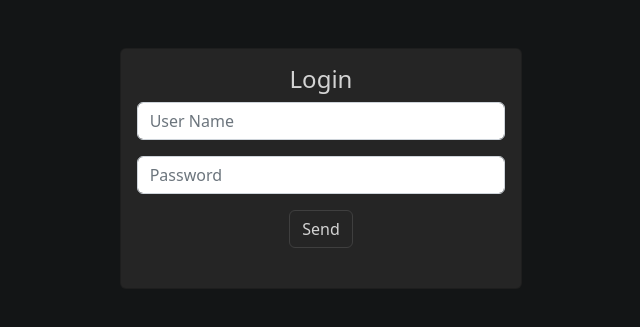
After one commit to H-Yami/IP-Get, a PHP site: page / in a window 1280 px wide. The commit adds this page. Shown: the top 327 px of the page, without its empty margins (319-959 px from the left). Run offline with PHP 8.4, Linux system fonts and the light colour scheme.

Commit message:
Created login and register for dashboard
The server has now a login and register page for the dashboard.

TODO:
dashboard needs more work :)

```diff
--- /dev/null
+++ b/Server/index.html
@@ -0,0 +1,39 @@
+<!DOCTYPE html>
+<html lang="en">
+   <head>
+      <meta charset="utf-8">
+      <meta name="viewport" content="width=device-width, initial-scale=1">
+      <title>IP-Get</title>
+      <link href="https://cdn.jsdelivr.net/npm/bootstrap@5.2.3/dist/css/bootstrap.min.css" rel="stylesheet" integrity="sha384-rbsA2VBKQhggwzxH7pPCaAqO46MgnOM80zW1RWuH61DGLwZJEdK2Kadq2F9CUG65" crossorigin="anonymous">
+      <link href="style.css" rel="stylesheet">
+   </head>
+<body>
+    <section class="container-fluid text-center py-4 mt-4" id="login">
+
+        <div style="text-align: center;" class="row text-center">
+            <div class="col-md-4 mx-auto">
+               <div class="card h-100" style="background-color: rgb(37, 37, 37); ">
+                    <div class="card-body">
+                        <h4 class="card-title" style="color: lightgrey">Login</h2>
+                            <form action="login.php" method="post">
+                                <div class="mb-3">
+                                <input type="text" class="form-control" placeholder="User Name" name="user" required>
+                                </div>
+                                <div class="mb-3">
+                                <input type="password" class="form-control" placeholder="Password" name="password" required>
+                                </div>
+                                <button type="submit" style="color:lightgrey" class="btn btn-secondary mb-4">Send</button>
+                              </form>
+                   </div>
+               </div>
+            </div>
+        </div>
+
+
+    </section>
+
+
+
+
+</body>
+</html>
--- a/Server/settings Template.php
+++ b/Server/settings Template.php
@@ -4,5 +4,6 @@ $serverName="localhost";
 $dbName="database_name";
 $dbUser="database_username";
 $dbPassword="database_password";
-$tableName="table_name";
+$ipTable="ip_table";
+$loginTable="login_table";
 ?>
--- /dev/null
+++ b/Server/style.css
@@ -0,0 +1,14 @@
+body {
+    background-color: #131516;
+    position: relative;
+
+}
+
+.btn-primary {
+    background-color: #c60063;
+    border-color: #c60063;
+}
+.btn-secondary {
+    background-color: transparent;
+    border-color: #3f3f3f;
+}
```
Also changed, not shown: Server/clients.php (added, +35 -0 lines), Server/ip.php (+3 -7 lines), Server/login.php (added, +68 -0 lines), 1 other file.
